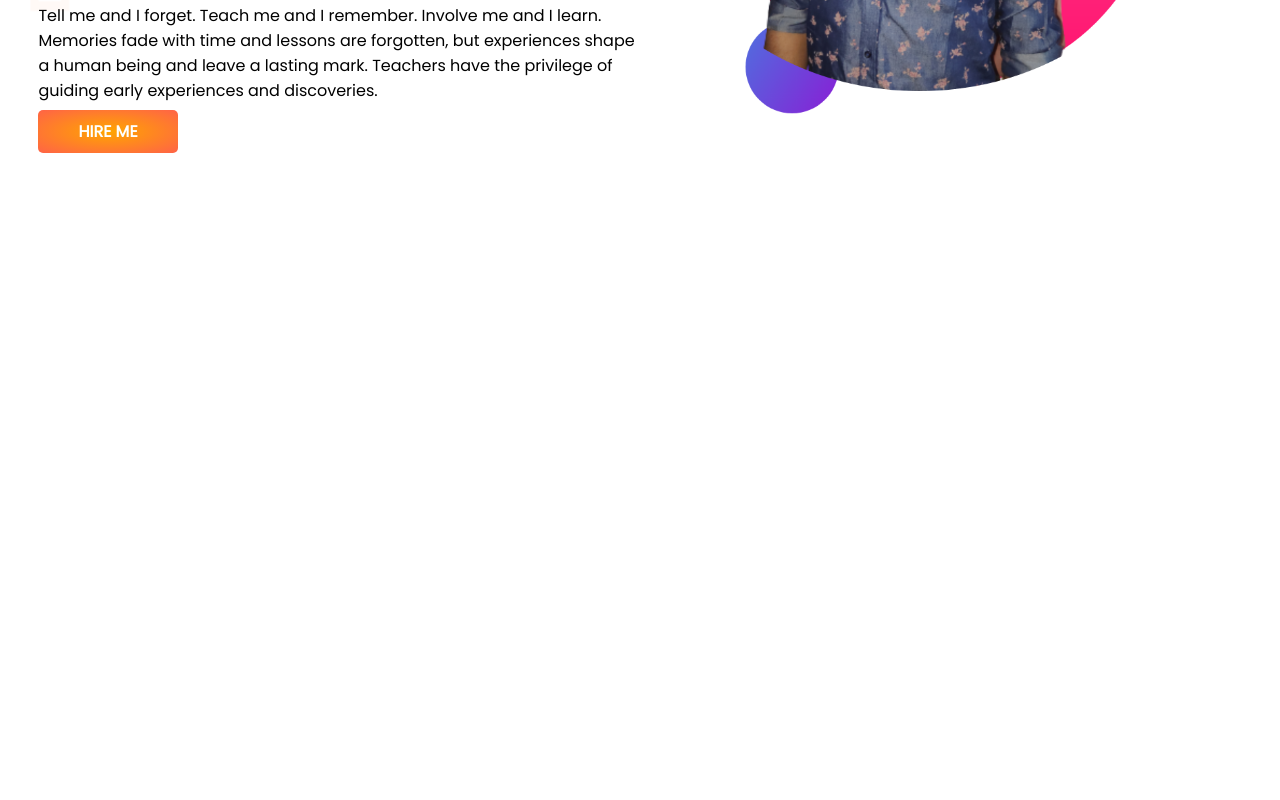
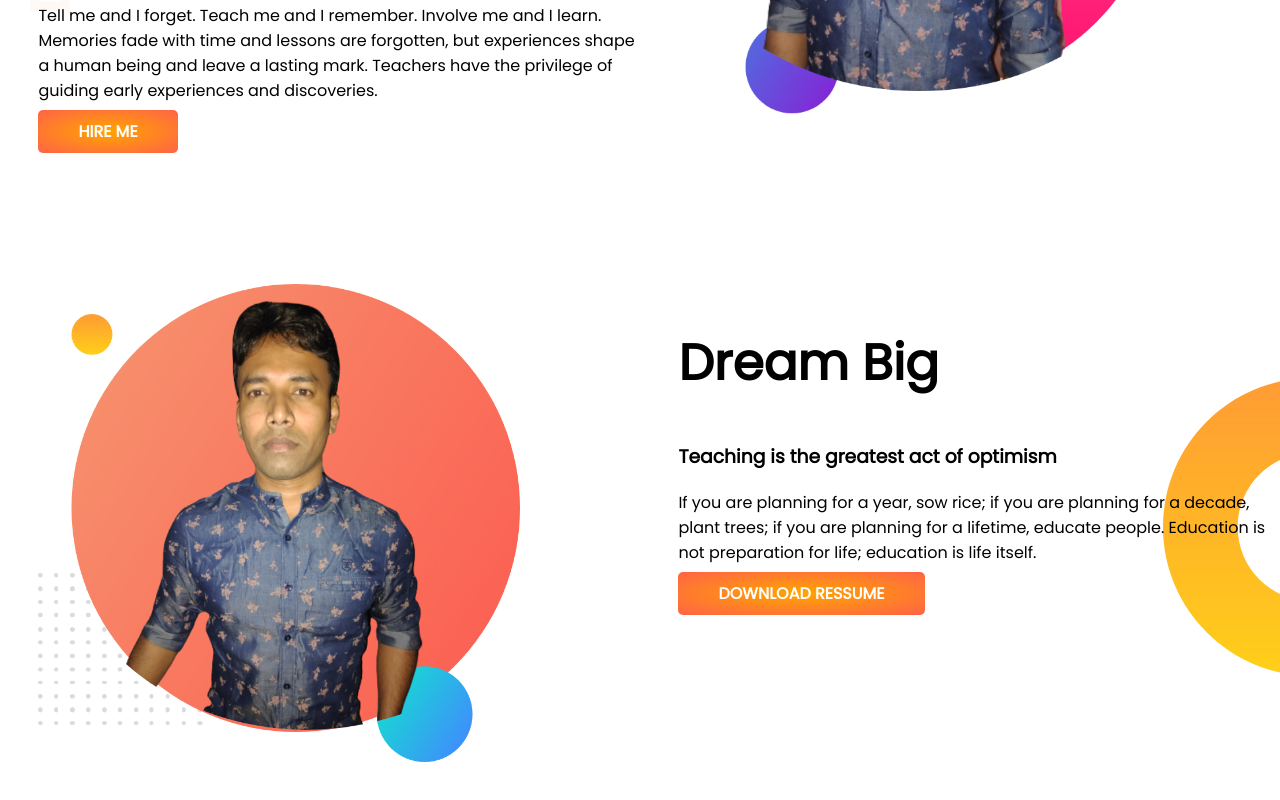
Before and after one commit to parthosh/developer-portfolio, a plain HTML site: page index.html in a window 1280 px wide. Shown: the part 348-1148 px from the top of the page. Before the commit the page ends 800 px from the top, so only its background shows below. Drawn offline with Linux system fonts and the light colour scheme.

Commit message:
completed second section

```diff
--- a/index.html
+++ b/index.html
@@ -30,6 +30,19 @@
             <img src="image1.png" alt="">
         </div>
     </section>
+    <section class="dream-big">
+        <div class="half-width">
+            <img src="image2.png" alt="">
+        </div>
+        <div class="half-width">
+            <h1>Dream Big</h1>
+            <h3>Teaching is the greatest act of optimism</h3>
+            <p>If you are planning for a year, sow rice; if you are planning for a decade, plant trees; if you are
+                planning for a lifetime, educate people. Education is not preparation for life; education is life
+                itself.</p>
+            <a href="https://github.com/parthosh" target="_blank" class="link-button">DOWNLOAD RESSUME</a>
+        </div>
+    </section>
 </body>
 
 </html>
--- a/style.css
+++ b/style.css
@@ -10,6 +10,7 @@ h1{
 }
 section{
     display: flex;
+    margin-bottom: 140px;
 }
 .half-width{
     width: 50%;
@@ -30,3 +31,8 @@ section{
     background-image: url(images/top-banner.png);
     background-repeat: no-repeat;
 }
+.dream-big{
+    background-image: url(images/dream-bg.png);
+    background-repeat: no-repeat;
+    background-position: right;
+}
```
Also changed, not shown: image2.png (added).
